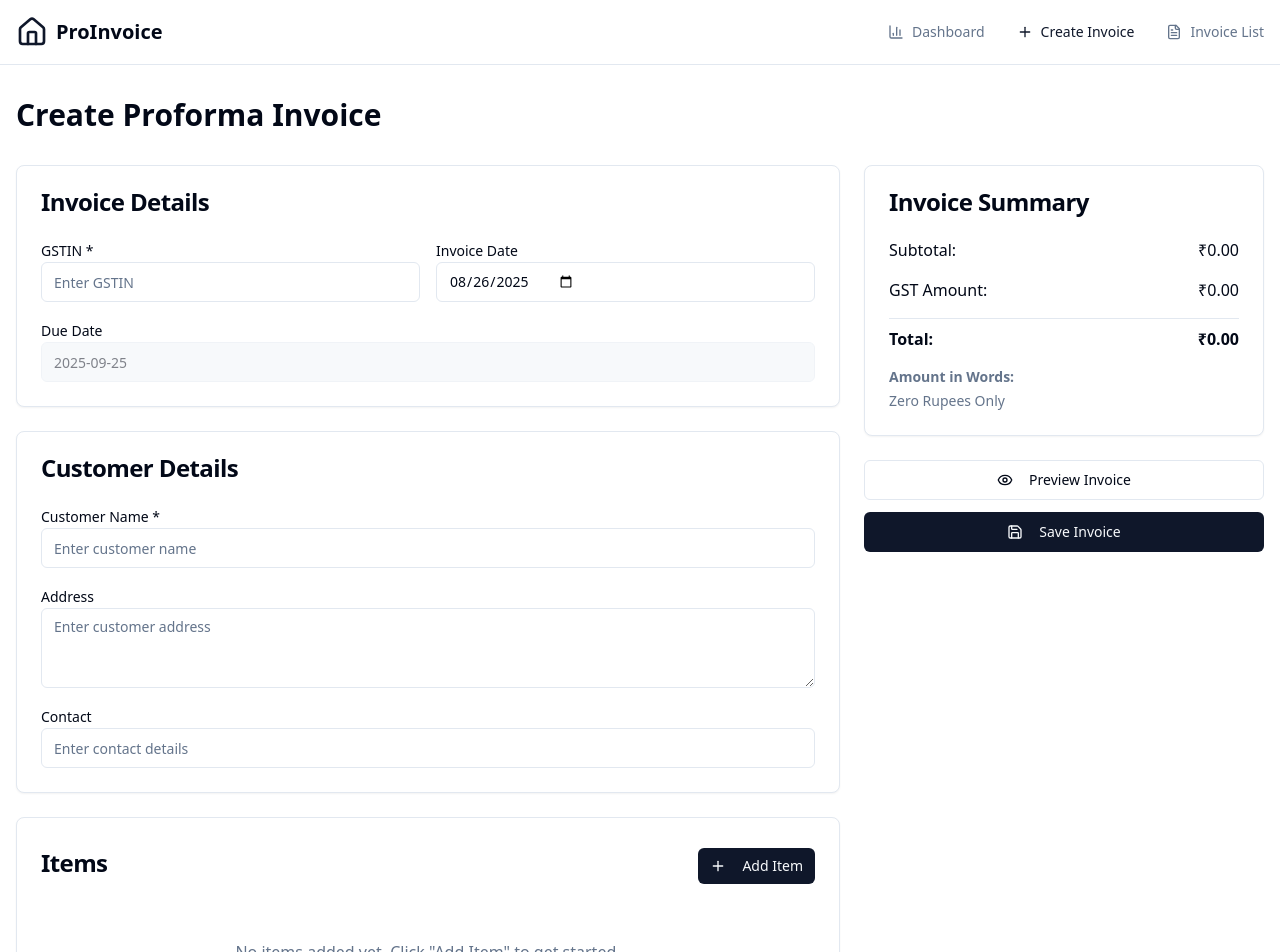
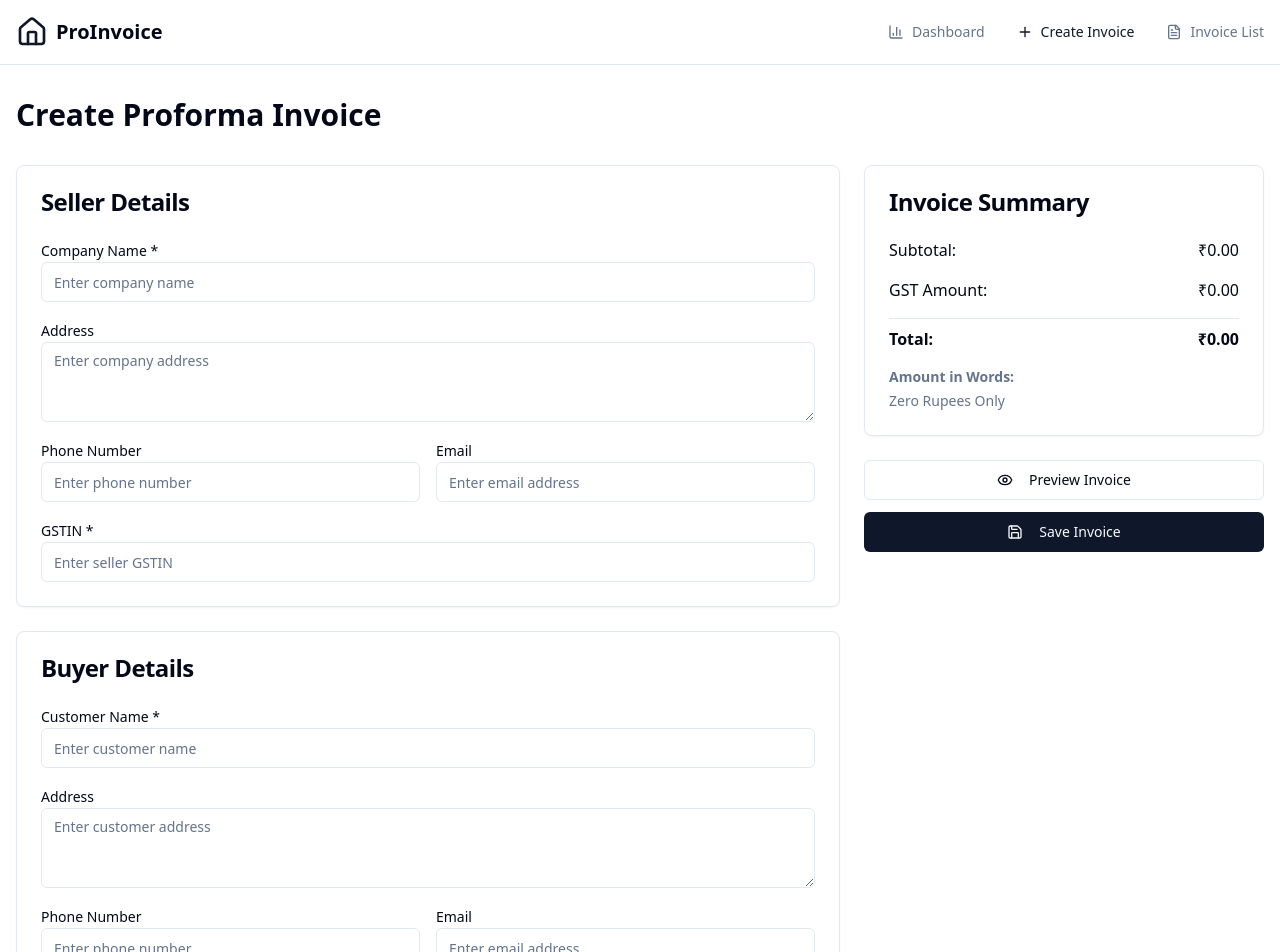
Before and after one commit to aravindkrishnasv/proforma-flow-17, a React (Vite) app: page /create-invoice in a window 1280 px wide. Shown: the top 952 px of the page. Built offline with nearby package versions, Linux system fonts and the light colour scheme.

Commit message:
Add seller and buyer details
Added sections for seller and buyer details on the create invoice page.

```diff
--- a/src/pages/CreateInvoice.tsx
+++ b/src/pages/CreateInvoice.tsx
@@ -18,10 +18,20 @@ interface InvoiceItem {
 
 const CreateInvoice = () => {
   const [formData, setFormData] = useState({
-    gstin: "",
-    customerName: "",
-    customerAddress: "",
-    customerContact: "",
+    // Seller Details
+    sellerCompanyName: "",
+    sellerAddress: "",
+    sellerPhone: "",
+    sellerEmail: "",
+    sellerGSTIN: "",
+
+    // Buyer Details
+    buyerName: "",
+    buyerAddress: "",
+    buyerPhone: "",
+    buyerEmail: "",
+    buyerGSTIN: "",
+
     invoiceDate: new Date().toISOString().split('T')[0],
   });
 
@@ -81,7 +91,7 @@ const CreateInvoice = () => {
   };
 
   const handleSave = () => {
-    if (!formData.gstin || !formData.customerName || items.length === 0) {
+    if (!formData.sellerGSTIN || !formData.sellerCompanyName || !formData.buyerName || items.length === 0) {
       toast({
         title: "Validation Error",
         description: "Please fill all required fields and add at least one item.",
@@ -98,7 +108,7 @@ const CreateInvoice = () => {
   };
 
   const handlePreview = () => {
-    if (!formData.gstin || !formData.customerName || items.length === 0) {
+    if (!formData.sellerGSTIN || !formData.sellerCompanyName || !formData.buyerName || items.length === 0) {
       toast({
         title: "Validation Error",
         description: "Please fill all required fields and add at least one item to preview.",
@@ -120,23 +130,138 @@ const CreateInvoice = () => {
 
       <div className="grid grid-cols-1 lg:grid-cols-3 gap-6">
         <div className="lg:col-span-2 space-y-6">
-          {/* Company & Customer Details */}
+          {/* Seller Details */}
+          <Card>
+            <CardHeader>
+              <CardTitle>Seller Details</CardTitle>
+            </CardHeader>
+            <CardContent className="space-y-4">
+              <div>
+                <Label htmlFor="sellerCompanyName">Company Name *</Label>
+                <Input
+                  id="sellerCompanyName"
+                  value={formData.sellerCompanyName}
+                  onChange={(e) => setFormData({...formData, sellerCompanyName: e.target.value})}
+                  placeholder="Enter company name"
+                  required
+                />
+              </div>
+
+              <div>
+                <Label htmlFor="sellerAddress">Address</Label>
+                <Textarea
+                  id="sellerAddress"
+                  value={formData.sellerAddress}
+                  onChange={(e) => setFormData({...formData, sellerAddress: e.target.value})}
+                  placeholder="Enter company address"
+                  rows={3}
+                />
+              </div>
+
+              <div className="grid grid-cols-1 md:grid-cols-2 gap-4">
+                <div>
+                  <Label htmlFor="sellerPhone">Phone Number</Label>
+                  <Input
+                    id="sellerPhone"
+                    value={formData.sellerPhone}
+                    onChange={(e) => setFormData({...formData, sellerPhone: e.target.value})}
+                    placeholder="Enter phone number"
+                  />
+                </div>
+                <div>
+                  <Label htmlFor="sellerEmail">Email</Label>
+                  <Input
+                    id="sellerEmail"
+                    type="email"
+                    value={formData.sellerEmail}
+                    onChange={(e) => setFormData({...formData, sellerEmail: e.target.value})}
+                    placeholder="Enter email address"
+                  />
+                </div>
+              </div>
+
+              <div>
+                <Label htmlFor="sellerGSTIN">GSTIN *</Label>
+                <Input
+                  id="sellerGSTIN"
+                  value={formData.sellerGSTIN}
+                  onChange={(e) => setFormData({...formData, sellerGSTIN: e.target.value})}
+                  placeholder="Enter seller GSTIN"
+                  required
+                />
+              </div>
+            </CardContent>
+          </Card>
+
+          {/* Buyer Details */}
+          <Card>
+            <CardHeader>
+              <CardTitle>Buyer Details</CardTitle>
+            </CardHeader>
+            <CardContent className="space-y-4">
+              <div>
+                <Label htmlFor="buyerName">Customer Name *</Label>
+                <Input
+                  id="buyerName"
+                  value={formData.buyerName}
+                  onChange={(e) => setFormData({...formData, buyerName: e.target.value})}
+                  placeholder="Enter customer name"
+                  required
+                />
+              </div>
+
+              <div>
+                <Label htmlFor="buyerAddress">Address</Label>
+                <Textarea
+                  id="buyerAddress"
+                  value={formData.buyerAddress}
+                  onChange={(e) => setFormData({...formData, buyerAddress: e.target.value})}
+                  placeholder="Enter customer address"
+                  rows={3}
+                />
+              </div>
+
+              <div className="grid grid-cols-1 md:grid-cols-2 gap-4">
+                <div>
+                  <Label htmlFor="buyerPhone">Phone Number</Label>
+                  <Input
+                    id="buyerPhone"
+                    value={formData.buyerPhone}
+                    onChange={(e) => setFormData({...formData, buyerPhone: e.target.value})}
+                    placeholder="Enter phone number"
+                  />
+                </div>
+                <div>
+                  <Label htmlFor="buyerEmail">Email</Label>
+                  <Input
+                    id="buyerEmail"
+                    type="email"
+                    value={formData.buyerEmail}
+                    onChange={(e) => setFormData({...formData, buyerEmail: e.target.value})}
+                    placeholder="Enter email address"
+                  />
+                </div>
+              </div>
+
+              <div>
+                <Label htmlFor="buyerGSTIN">GSTIN</Label>
+                <Input
+                  id="buyerGSTIN"
+                  value={formData.buyerGSTIN}
+                  onChange={(e) => setFormData({...formData, buyerGSTIN: e.target.value})}
+                  placeholder="Enter buyer GSTIN"
+                />
+              </div>
+            </CardContent>
+          </Card>
+
+          {/* Invoice Date Section */}
           <Card>
             <CardHeader>
               <CardTitle>Invoice Details</CardTitle>
             </CardHeader>
             <CardContent className="space-y-4">
               <div className="grid grid-cols-1 md:grid-cols-2 gap-4">
-                <div>
-                  <Label htmlFor="gstin">GSTIN *</Label>
-                  <Input
-                    id="gstin"
-                    value={formData.gstin}
-                    onChange={(e) => setFormData({...formData, gstin: e.target.value})}
-                    placeholder="Enter GSTIN"
-                    required
-                  />
-                </div>
                 <div>
                   <Label htmlFor="invoiceDate">Invoice Date</Label>
                   <Input
@@ -146,8 +271,6 @@ const CreateInvoice = () => {
                     onChange={(e) => setFormData({...formData, invoiceDate: e.target.value})}
                   />
                 </div>
-              </div>
-
                 <div>
                   <Label>Due Date</Label>
                   <Input
@@ -156,45 +279,6 @@ const CreateInvoice = () => {
                     className="bg-muted"
                   />
                 </div>
-            </CardContent>
-          </Card>
-
-          {/* Customer Details */}
-          <Card>
-            <CardHeader>
-              <CardTitle>Customer Details</CardTitle>
-            </CardHeader>
-            <CardContent className="space-y-4">
-              <div>
-                <Label htmlFor="customerName">Customer Name *</Label>
-                <Input
-                  id="customerName"
-                  value={formData.customerName}
-                  onChange={(e) => setFormData({...formData, customerName: e.target.value})}
-                  placeholder="Enter customer name"
-                  required
-                />
-              </div>
-
-              <div>
-                <Label htmlFor="customerAddress">Address</Label>
-                <Textarea
-                  id="customerAddress"
-                  value={formData.customerAddress}
-                  onChange={(e) => setFormData({...formData, customerAddress: e.target.value})}
-                  placeholder="Enter customer address"
-                  rows={3}
-                />
-              </div>
-
-              <div>
-                <Label htmlFor="customerContact">Contact</Label>
-                <Input
-                  id="customerContact"
-                  value={formData.customerContact}
-                  onChange={(e) => setFormData({...formData, customerContact: e.target.value})}
-                  placeholder="Enter contact details"
-                />
               </div>
             </CardContent>
           </Card>
```
Lines whose indentation alone changed are shown as unchanged.
